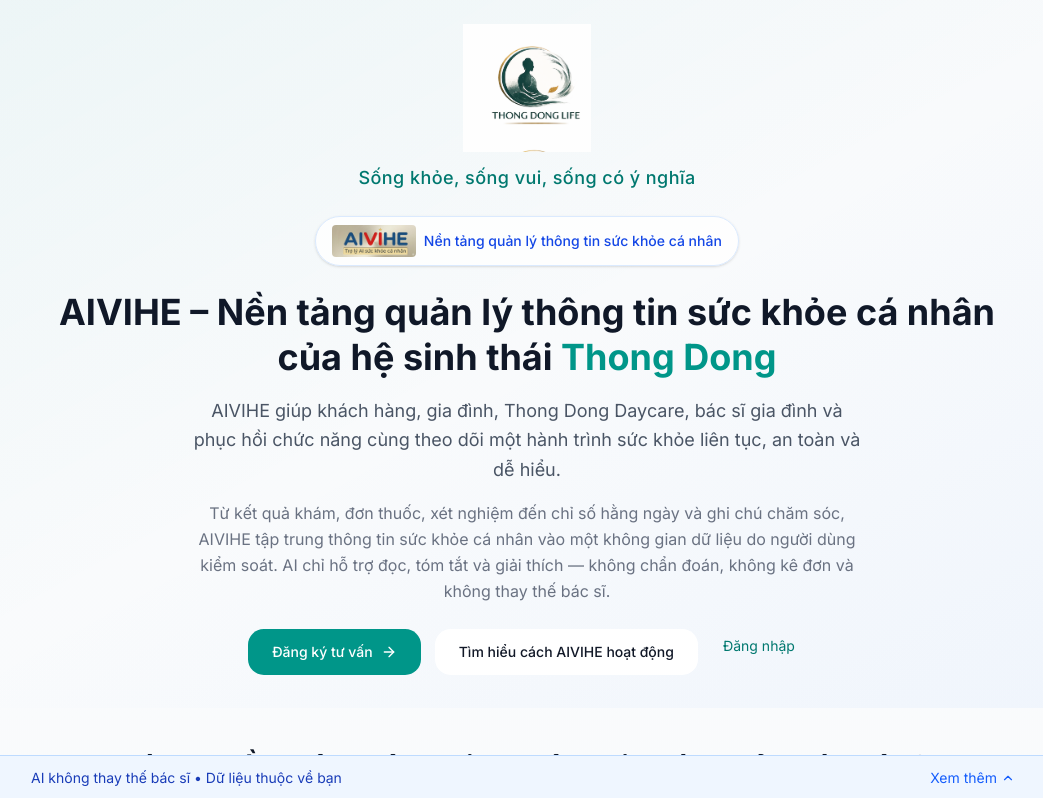
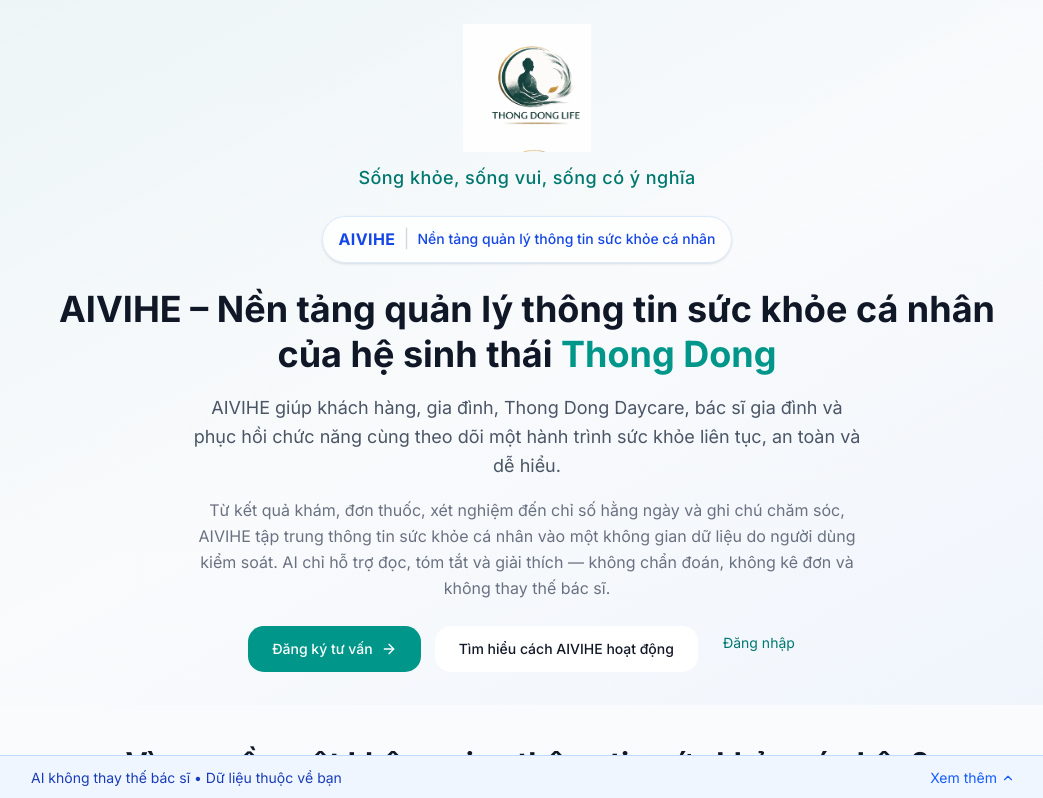
Before and after one commit to HubertDoan/FBL-AIVIHE, a Next.js app: page / in a window 1280 px wide. Shown: the top 798 px of the page, without its empty margins (113-1156 px from the left). Built offline with nearby package versions, Linux system fonts and the light colour scheme.

Commit message:
fix(landing): remove AIVIHE.jpg image containing old tagline
Ảnh AIVIHE.jpg có tagline 'Trợ lý AI sức khỏe cá nhân' mâu thuẫn với
positioning mới. Thay bằng text 'AIVIHE' bold ở hero badge + footer.

```diff
--- a/src/app/page.tsx
+++ b/src/app/page.tsx
@@ -46,7 +46,8 @@
 
           {/* AIVIHE badge — Nền tảng quản lý thông tin sức khỏe cá nhân */}
           <div className="inline-flex items-center gap-2 bg-white/80 border border-blue-100 rounded-full px-4 py-2 mb-6 shadow-sm">
-            <Image src="/AIVIHE.jpg" alt="AIVIHE" width={80} height={32} className="h-8 w-auto rounded" />
+            <span className="text-base font-bold text-blue-700 tracking-wide">AIVIHE</span>
+            <span className="text-gray-300">|</span>
             <span className="text-sm text-blue-700 font-medium">Nền tảng quản lý thông tin sức khỏe cá nhân</span>
           </div>
 
@@ -183,7 +184,7 @@
           <div className="flex items-center justify-center gap-3 mb-2">
             <Image src="/thong-dong-life-logo.png" alt="Thong Dong Life" width={100} height={40} className="h-8 w-auto" />
             <span className="text-gray-300">|</span>
-            <Image src="/AIVIHE.jpg" alt="AIVIHE" width={60} height={24} className="h-6 w-auto rounded" />
+            <span className="text-base font-bold text-blue-700 tracking-wide">AIVIHE</span>
           </div>
           <p className="text-gray-500 text-sm">&copy; 2024 AIVIHE — Thong Dong Life (Sống thong dong)</p>
           <p className="text-gray-400 text-xs mt-1">Được phát triển bởi Thong Dong Tech</p>
```
